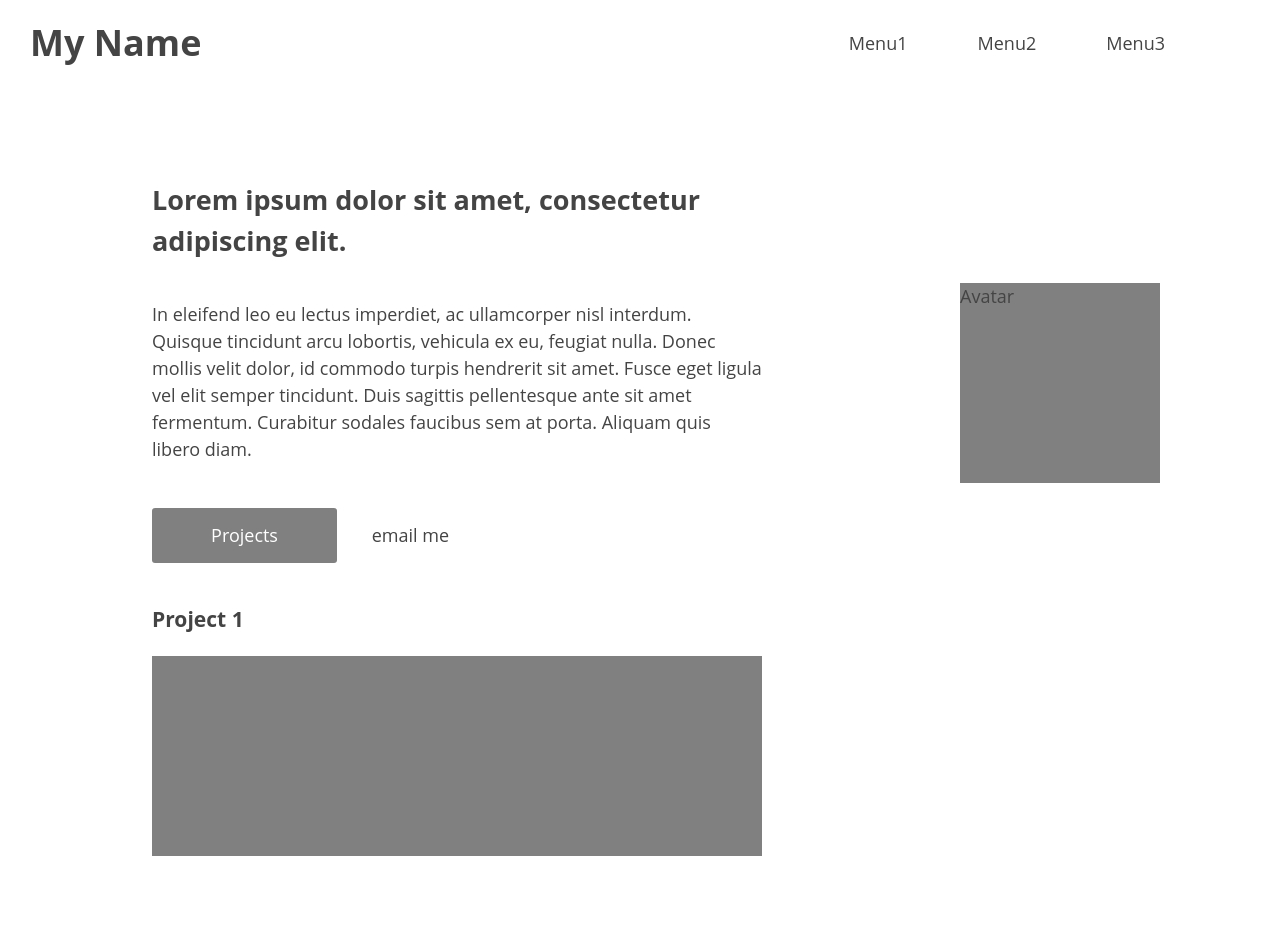
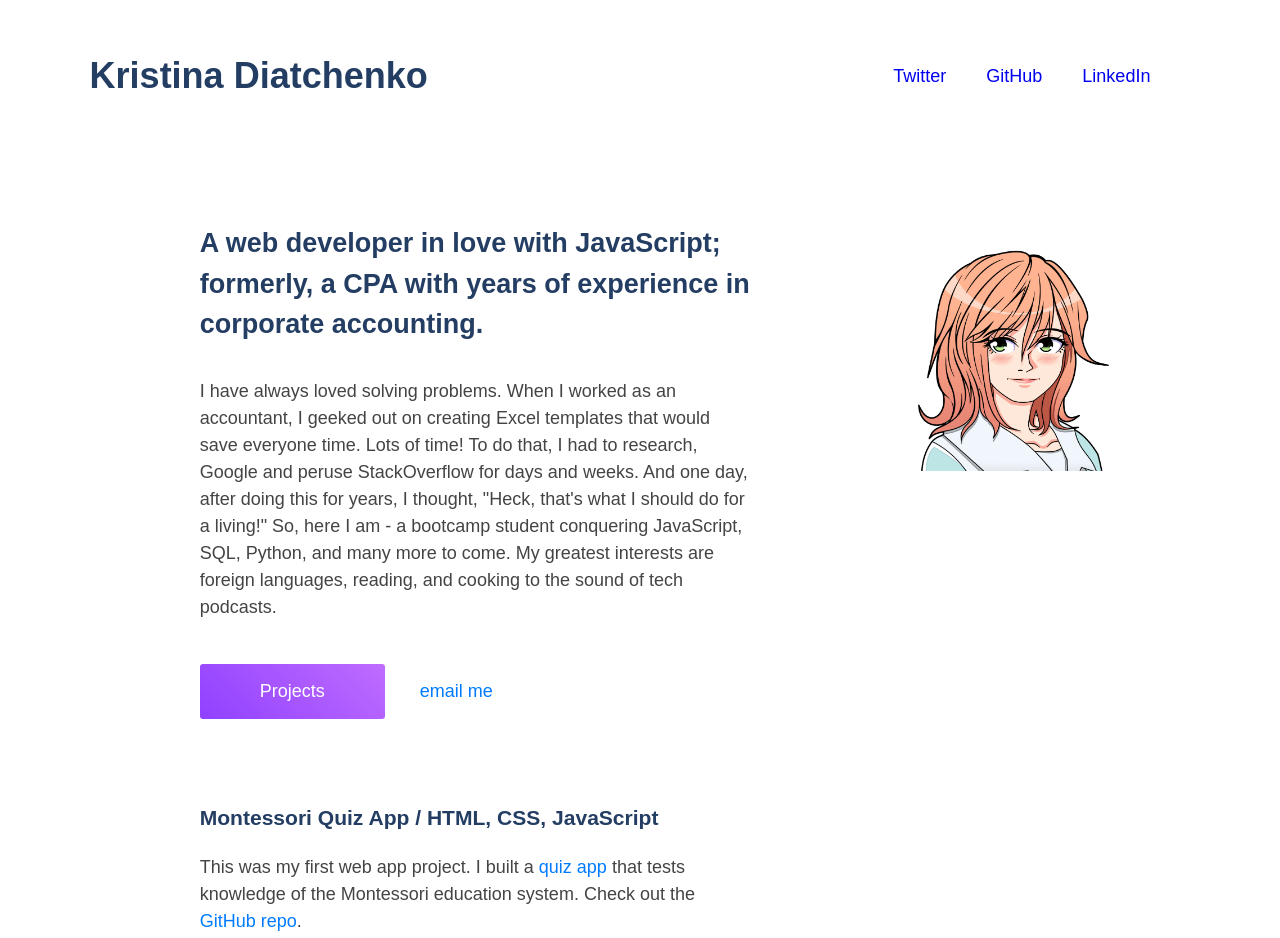
Before and after one commit to disiting/Portfolio, a plain HTML site: page index.html in a window 1280 px wide. Shown: the top 938 px of the page. Before the commit the page ends 874 px from the top, so only its background shows below. Drawn offline with nearby package versions, Linux system fonts and the light colour scheme.

Commit message:
added design and a11y

```diff
--- a/index.html
+++ b/index.html
@@ -3,42 +3,44 @@
 <head>
     <title>Kristina's Portfolio</title>
     <meta name="viewport" content="width=device-width, initial-scale=1">
-    <link rel="stylesheet" type="text/css" href="http: //cdnjs.cloudflare.com/ajax/libs/normalize/6.0.0/normalize.css">
+    <link rel="stylesheet" type="text/css" href="https://cdnjs.cloudflare.com/ajax/libs/normalize/6.0.0/normalize.css">
     <link rel="stylesheet" type="text/css" href="style.css">
 </head>
 <body>
-    <nav role="navigation">
-        <div class="hamburger">&#9776;</div>
+    <nav class="page-nav">
+        <label class="hamburger" for="hamburger">&#9776;</label>
+        <input type="checkbox" id="hamburger"/>
         <ul class="menu">
-                <li>Menu1</li>
-                <li>Menu2</li>
-                <li>Menu3</li>
+            <li><a href="https://twitter.com/krisss84862466" target="_blank">Twitter</a></li>
+            <li><a href="https://github.com/disiting" target="_blank">GitHub</a></li>
+            <li><a href="https://www.linkedin.com/in/kristina-diatchenko-59195159/" target="_blank">LinkedIn</a></li>
         </ul>
     </nav>
     <header>
-        <div class="avatar-sm">Avatar</div>
-        <h1>My Name</h1>
+        <img class="avatar-sm" src="MyAvatar.png" alt="Kristina's Avatar">
+        <h1>Kristina Diatchenko</h1>
     </header>
     <main class="main">
         <section class="bio">
-            <h2 class="headline">Lorem ipsum dolor sit amet, consectetur adipiscing elit.</h2>
-            <div class="avatar-lg">Avatar</div>
-            <p class="biography">In eleifend leo eu lectus imperdiet, ac ullamcorper nisl interdum. Quisque tincidunt arcu lobortis, vehicula ex eu, feugiat nulla. Donec mollis velit dolor, id commodo turpis hendrerit sit amet. Fusce eget ligula vel elit semper tincidunt. Duis sagittis pellentesque ante sit amet fermentum. Curabitur sodales faucibus sem at porta. Aliquam quis libero diam.</p>
+            <h2 class="headline">A web developer in love with JavaScript; formerly, a CPA with years of experience in  corporate accounting.</h2>
+            <img class="avatar-lg" src="MyAvatar.png" alt="Kristina's Avatar">
+            <p class="biography">I have always loved solving problems. When I worked as an accountant, I geeked out on creating Excel templates that would save everyone time. Lots of time! To do that, I had to research, Google and peruse StackOverflow for days and weeks. And one day, after doing this for years, I thought, "Heck, that's what I should do for a living!" So, here I am - a bootcamp student conquering JavaScript, SQL, Python, and many more to come. My greatest interests are foreign languages, reading, and cooking to the sound of tech podcasts.</p>
         </section>
         <section class="link-group">
             <ul>
-                <li class="projects-link">
-                    Projects
+                <li><a class="myprojects" href="#">Projects</a>
                 </li>
-                <li class="email-link">
-                    email me
+                <li><a class="email-link" href="mailto:disiting@gmail.com" target="_blank">email me</a>
                 </li>
             </ul>
         </section>
         <section class="projects">
-            <h3>Project 1</h3>
-            <p class="project1"></p>
+            <h3>Montessori Quiz App / HTML, CSS, JavaScript</h3>
+            <p class="project1">This was my first web app project. I built a <a href="https://disiting.github.io/Montessori-Quiz/" target="_blank">quiz app</a> that tests knowledge of the Montessori education system. Check out the <a href="https://github.com/disiting/Montessori-Quiz" target="_blank">GitHub repo</a>.</p>
+            <img class="project1-screenshot" src="Quiz App.PNG" alt="Screenshot of the quiz app project">
         </section>
     </main>
+    <script type="text/javascript" src="https://cdnjs.cloudflare.com/ajax/libs/jquery/3.4.1/jquery.min.js"></script>
+    <script type="text/javascript" src="index.js"></script>
 </body>
 </html>
--- /dev/null
+++ b/index.js
@@ -0,0 +1,11 @@
+function myProjects () {
+    $(".myprojects").on("click", function(e) {
+
+    e.preventDefault();
+
+    $("html, body").animate({scrollTop: "1300px"});
+    })
+};
+
+
+$(myProjects);
--- a/style.css
+++ b/style.css
@@ -3,26 +3,29 @@
   }
 
   body {
-    font-family: "Open Sans", sans-serif;
+    font-family: "CircularStd book", sans-serif;
     font-size: 18px;
     color: #444;
     line-height: 1.5;
-    margin: 5px 30px;
+    margin: 3% 7%;
   }
 
+  h1, h2, h3 {
+    font-family: "CircularStdmed", sans-serif;
+    color: #233d63;
+  }
 
   .avatar-sm {
-    width: 65px;
-    height: 75px;
-    background: gray;
+    height: 85px;
+    margin-right: 4%;
   }
 
   .avatar-lg {
-    width: 200px;
-    height: 200px;
-    background: gray;
+    width: 18%;
+    height: auto;
     position: absolute;
-    left: 75%;
+    left: 70%;
+    top: 30%;
     margin-right: 50px;
   }
 
@@ -31,47 +34,63 @@
     font-size: 35px;
     float: right;
     margin-top: 15px;
+    color: #bf6cff;
+  }
+
+  .menu a:visited {
+    color: inherit;
+  }
+
+  .projects a {
+    color: #007BFF;
+    text-decoration: none;
   }
 
   header {
-      margin-bottom: 100px;
+      margin-bottom: 10%;
   }
 
   .biography {
-    margin: 40px 0;
-
+    margin: 6% 0;
   }
 
   .link-group ul {
     padding: 0 0;
-    margin-bottom: 40px;
+    margin-bottom: 15%;
   }
 
-  .link-group li {
+  .link-group li, .link-group li a {
     display: inline-block;
     margin-top: 5px;
     line-height: 55px;
     margin-left: 0;
+    text-decoration: none;
   }
 
-  .projects-link {
+  .menu li a {
+    text-decoration: none;
+  }
+
+  .myprojects {
     width: 185px;
     line-height: 50px;
     text-align: center;
     border-radius: 3px;
     color: white;
-    background: gray;
+    background: linear-gradient(-135deg,#bf6cff 0%,#9041ff 100%);
     margin-right: 30px;
   }
 
-  .project1 {
-    width: auto;
-    height: 200px;
-    background-color: gray;
+  .email-link {
+    color: #007BFF;
+  }
+
+  .project1-screenshot {
+    max-width: 100%;
   }
 
   /*desktop*/
-  @media screen and (min-width: 768px) {
+  @media screen and (min-width: 850px) {
     header {
       display: flex;
       flex-direction: row;
@@ -90,13 +109,13 @@
       justify-content: flex-end;
       list-style: none;
       align-items: center;
-      margin: 25px 50px 0 0;
+      margin: 25px 20px 0 0;
       margin-bottom: 0;
       float: right;
     }
 
     .menu li {
-      margin: 0 35px;
+      margin: 0 20px;
     }
 
     .main {
@@ -104,13 +123,13 @@
       max-width: 50%;
     }
 
-    .avatar-sm, .hamburger {
+    .avatar-sm, .hamburger, #hamburger {
       display: none;
     }
   }
 
   /*mobile*/
-  @media screen and (max-width: 767px) {
+  @media screen and (max-width: 849px) {
     header {
       display: flex;
       flex-direction: row;
@@ -125,7 +144,33 @@
       left: 0;
     }
 
-    .menu, .avatar-lg {
+    .avatar-lg {
       display: none;
     }
+
+    .page-nav ul li {
+      display: block;
+      width: 25%;
+      border: 2px solid #bf6cff;
+      padding: 5px;
+      border-radius: 3px;
+    }
+
+    .page-nav>ul>li:hover {
+      background-color: #bf6cff;
+    }
+
+    .page-nav ul {
+      display: none;
+    }
+
+    .page-nav input:checked ~ ul {
+      display: block;
+
+    }
+
+    #hamburger {
+      display: none;
+    }
+
   }
```
Also changed, not shown: Avatar Draft-compressed.png (deleted), MyAvatar.png (added), Quiz App1.PNG (added).
